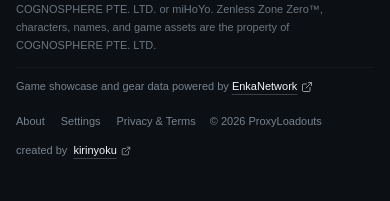
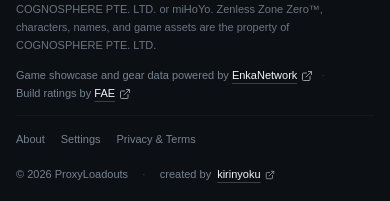
Before and after one commit to kirinyoku/proxyloadouts, a React (Vite) app in the folder frontend/: page / in a window 390 px wide. Shown: the part 1277-1478 px from the top of the page. Before the commit the page ends 1457 px from the top, so only its background shows below. Built offline with nearby package versions, Linux system fonts and the light colour scheme; no server answers; a web font is replaced by a local one.

Commit message:
feat(footer): add FAE attribution and refine responsive layout

```diff
--- a/frontend/src/components/common/AppFooter.tsx
+++ b/frontend/src/components/common/AppFooter.tsx
@@ -6,6 +6,7 @@ import { PxlLogo } from '@/components/common/PxlLogo'
 import { preloadRoute } from '@/lib/route-preload'
 
 const ENKA_NETWORK_URL = 'https://enka.network'
+const FAE_URL = 'https://zfae.net'
 const GITHUB_PROFILE_URL = 'https://github.com/kirinyoku'
 const CONTACT_EMAIL = 'contact@proxyloadouts.com'
 
@@ -69,9 +70,9 @@ export function AppFooter() {
             {t('footer.disclaimer')}
           </p>
 
-          <div className="flex flex-col gap-3 border-t border-white/[0.04] pt-2.5 lg:flex-row lg:items-center lg:justify-between text-muted-foreground/85">
           {/* Attribution: Upstream Data */}
-            <p className="min-w-0 leading-relaxed">
+          <p className="text-muted-foreground/85">
+            <span className="inline-block">
               <span>{t('footer.poweredBy')}</span>{' '}
               <a
                 href={ENKA_NETWORK_URL}
@@ -84,10 +85,27 @@ export function AppFooter() {
                 </span>
                 <ExternalLink className="size-3 opacity-60 transition-opacity group-hover:opacity-100" />
               </a>
+            </span>
+            <span aria-hidden="true" className="mx-2 text-white/20">
+              ·
+            </span>
+            <span className="inline-block">
+              <span>{t('footer.ratingsBy')}</span>{' '}
+              <a
+                href={FAE_URL}
+                target="_blank"
+                rel="noopener noreferrer"
+                className="group inline-flex items-center gap-1 font-medium text-foreground transition-colors hover:text-primary focus-visible:rounded-sm focus-visible:outline-none focus-visible:ring-2 focus-visible:ring-primary/70"
+              >
+                <span className="underline decoration-white/20 underline-offset-4 transition-colors group-hover:decoration-primary">
+                  {t('footer.fae')}
+                </span>
+                <ExternalLink className="size-3 opacity-60 transition-opacity group-hover:opacity-100" />
+              </a>
+            </span>
           </p>
 
-            {/* Links, Copyright & Author */}
-            <div className="flex flex-wrap items-center gap-x-3.5 gap-y-1.5 shrink-0">
+          <div className="flex flex-col gap-3 border-t border-white/[0.04] pt-2.5 sm:flex-row sm:items-center sm:justify-between text-muted-foreground/85">
             <nav
               aria-label={t('footer.aria')}
               className="flex flex-wrap items-center gap-x-4 gap-y-1"
@@ -118,13 +136,10 @@ export function AppFooter() {
               </Link>
             </nav>
 
-              <span aria-hidden="true" className="hidden text-white/20 sm:inline">
-                ·
-              </span>
-
+            <div className="flex flex-wrap items-center gap-x-3.5 gap-y-1.5 shrink-0">
               <span className="whitespace-nowrap">© {currentYear} ProxyLoadouts</span>
 
-              <span aria-hidden="true" className="hidden text-white/20 sm:inline">
+              <span aria-hidden="true" className="text-white/20">
                 ·
               </span>
 
--- a/frontend/src/i18n/locales/en.ts
+++ b/frontend/src/i18n/locales/en.ts
@@ -728,6 +728,8 @@ const en: TranslationSchema = {
     alphaNoticeTrailing: '.',
     poweredBy: 'Game showcase and gear data powered by',
     enkaNetwork: 'EnkaNetwork',
+    ratingsBy: 'Build ratings by',
+    fae: 'FAE',
     disclaimer: 'ProxyLoadouts is an independent fan-made project not affiliated with COGNOSPHERE PTE. LTD. or miHoYo. Zenless Zone Zero™, characters, names, and game assets are the property of COGNOSPHERE PTE. LTD.',
     about: 'About',
     privacy: 'Privacy & Terms',
--- a/frontend/src/i18n/locales/ru.ts
+++ b/frontend/src/i18n/locales/ru.ts
@@ -726,6 +726,8 @@ const ru = {
     alphaNoticeTrailing: '.',
     poweredBy: 'Данные профилей и экипировки предоставлены',
     enkaNetwork: 'EnkaNetwork',
+    ratingsBy: 'Рейтинги сборок —',
+    fae: 'FAE',
     disclaimer: 'ProxyLoadouts — независимый фанатский проект, не связанный с COGNOSPHERE PTE. LTD. и miHoYo. Zenless Zone Zero™, персонажи, названия и игровые ассеты являются собственностью COGNOSPHERE PTE. LTD.',
     about: 'О проекте',
     privacy: 'Конфиденциальность и условия',
```
Also changed, not shown: 2 other files (tests, documents, lock files or other folders). Lines whose indentation alone changed are shown as unchanged.
